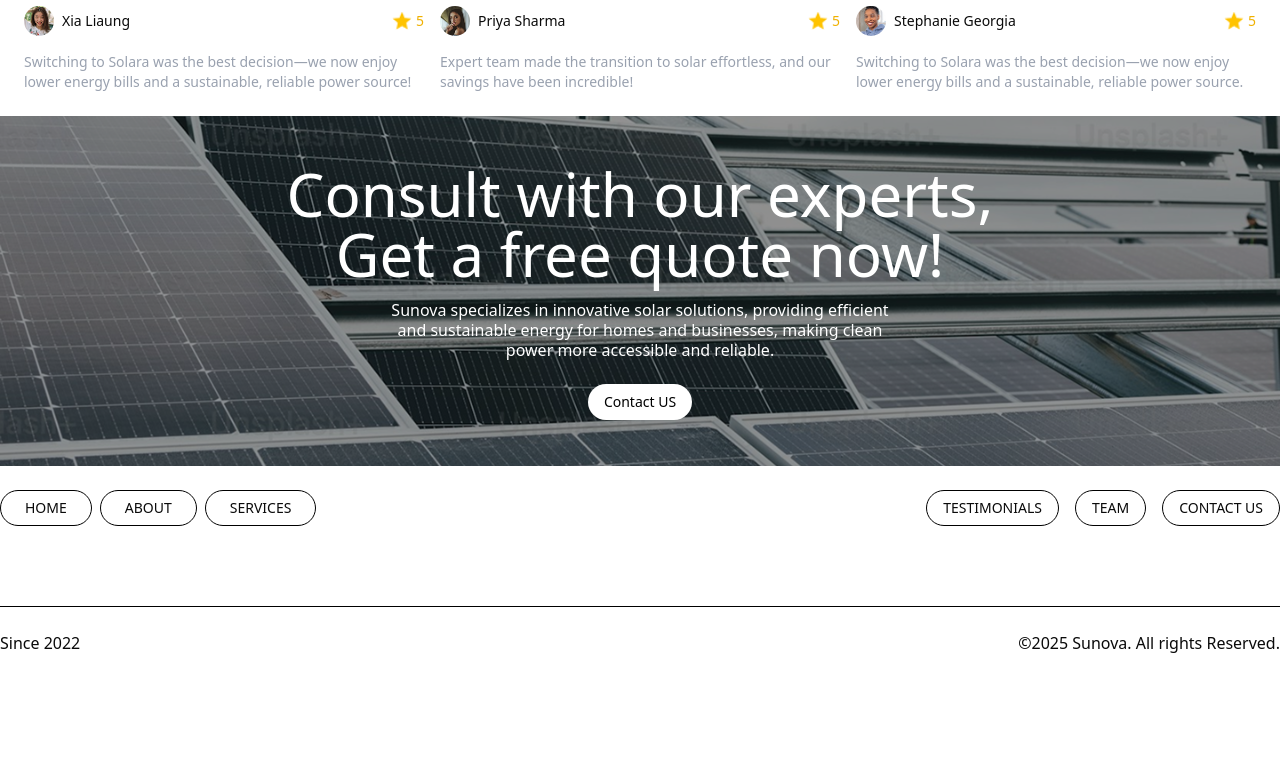
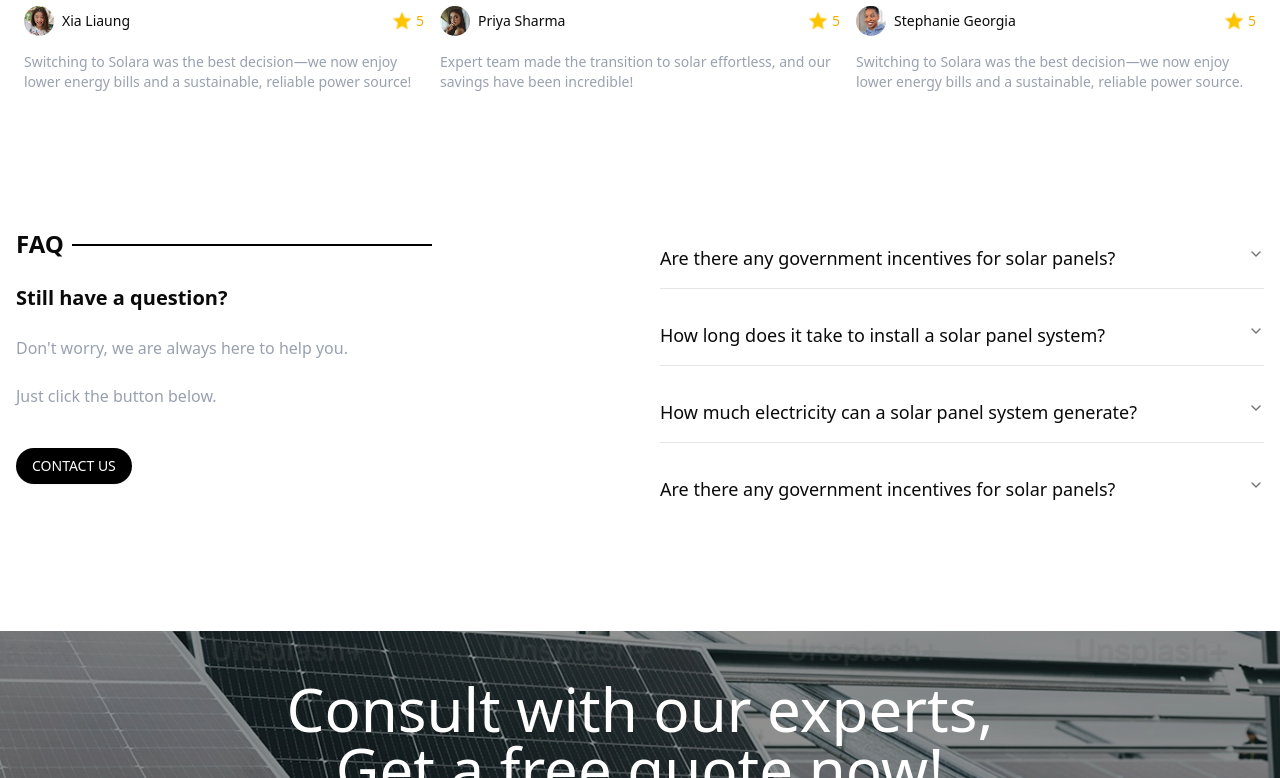
Before and after one commit to Kaveeshala/landing-page2, a Next.js app: page / in a window 1280 px wide. Shown: the part 4762-5540 px from the top of the page. Before the commit the page ends 5417 px from the top, so only its background shows below. Built offline with nearby package versions, Linux system fonts and the light colour scheme.

Commit message:
create FAQ section

```diff
--- /dev/null
+++ b/app/components/FaQSection.jsx
@@ -0,0 +1,67 @@
+import { Accordion, AccordionItem, AccordionTrigger, AccordionContent } from "@/components/ui/accordion";
+import { Button } from "@/components/ui/button";
+
+export default function FaQSection() {
+  return (
+    <div className="max-w-7xl mx-auto mt-28 px-4">
+      <div className="grid grid-cols-1 md:grid-cols-2 gap-10 items-start">
+        {/* Left Column */}
+        <div className="space-y-6">
+          <div className="flex flex-cols gap-2">
+            <h1 className="text-2xl font-bold">FAQ</h1>
+            <div className="w-90 h-0.5 bg-black mt-4"></div>
+          </div>
+          <h2 className="text-xl font-semibold">Still have a question?</h2>
+          <p className="text-gray-400">Don't worry, we are always here to help you.</p>
+          <p className="text-gray-400">Just click the button below.</p>
+          <Button className="bg-black text-white rounded-full mt-4">CONTACT US</Button>
+        </div>
+
+        {/* Right Column - FAQ Accordion */}
+        <div>
+          <Accordion type="single" collapsible className="space-y-4">
+            <AccordionItem value="q1">
+              <AccordionTrigger className="text-lg font-medium">
+                Are there any government incentives for solar panels?
+              </AccordionTrigger>
+              <AccordionContent>
+                Yes, many governments offer tax credits, rebates, and other incentives to encourage solar adoption.
+                Check with local authorities to learn about available benefits in your area.
+              </AccordionContent>
+            </AccordionItem>
+
+            <AccordionItem value="q2">
+              <AccordionTrigger className="text-lg font-medium">
+                How long does it take to install a solar panel system?
+              </AccordionTrigger>
+              <AccordionContent>
+                The installation of a solar panel system typically takes **1 to 3 days**, depending on the system size
+                and site conditions.
+              </AccordionContent>
+            </AccordionItem>
+
+            <AccordionItem value="q3">
+              <AccordionTrigger className="text-lg font-medium">
+                How much electricity can a solar panel system generate?
+              </AccordionTrigger>
+              <AccordionContent>
+                The amount of electricity generated depends on factors such as panel efficiency, sunlight exposure,
+                and system size. A typical residential system can generate **300–600 kWh per month**.
+              </AccordionContent>
+            </AccordionItem>
+
+            <AccordionItem value="q4">
+              <AccordionTrigger className="text-lg font-medium">
+                Are there any government incentives for solar panels?
+              </AccordionTrigger>
+              <AccordionContent>
+                Yes, various federal and state programs offer incentives to reduce the cost of solar installation.
+                These may include tax credits, rebates, and net metering benefits.
+              </AccordionContent>
+            </AccordionItem>
+          </Accordion>
+        </div>
+      </div>
+    </div>
+  );
+}
--- a/app/components/Footer.jsx
+++ b/app/components/Footer.jsx
@@ -17,7 +17,7 @@ export default function Footer() {
   ];
 
   return (
-    <footer className="relative">
+    <footer className="relative mt-28">
       <div className="w-full h-[350px] overflow-hidden relative">
         <Image
           src={footer}
--- a/app/globals.css
+++ b/app/globals.css
@@ -124,3 +124,24 @@
     @apply bg-background text-foreground;
   }
 }
+
+/* In globals.css or styles.css */
+@layer components {
+  .accordion-trigger-icon {
+    display: inline-flex;
+    align-items: center;
+    justify-content: center;
+    font-size: 1.25rem;
+    cursor: pointer;
+  }
+
+  .accordion-trigger-icon.closed::after {
+    content: "+";
+    font-size: 1.5rem;
+  }
+
+  .accordion-trigger-icon.opened::after {
+    content: "-";
+    font-size: 1.5rem;
+  }
+}
--- a/app/page.js
+++ b/app/page.js
@@ -5,6 +5,9 @@ import Services from "./components/Services";
 import FeatureSection from "./components/FeatureSection";
 import TableSection from "./components/TableSection";
 import HomeFilterSection from "./components/HomeFilterSection";
+import FaQSection from "./components/FaQSection";
+
+
 
 export default function Home() {
   return (
@@ -21,6 +24,8 @@ export default function Home() {
 
       <HomeFilterSection />
 
+      <FaQSection />
+
     </div>
   );
 }
--- /dev/null
+++ b/components/ui/accordion.jsx
@@ -0,0 +1,64 @@
+"use client"
+
+import * as React from "react"
+import * as AccordionPrimitive from "@radix-ui/react-accordion"
+import { ChevronDownIcon } from "lucide-react"
+
+import { cn } from "@/lib/utils"
+
+function Accordion({
+  ...props
+}) {
+  return <AccordionPrimitive.Root data-slot="accordion" {...props} />;
+}
+
+function AccordionItem({
+  className,
+  ...props
+}) {
+  return (
+    <AccordionPrimitive.Item
+      data-slot="accordion-item"
+      className={cn("border-b last:border-b-0", className)}
+      {...props} />
+  );
+}
+
+function AccordionTrigger({
+  className,
+  children,
+  ...props
+}) {
+  return (
+    <AccordionPrimitive.Header className="flex">
+      <AccordionPrimitive.Trigger
+        data-slot="accordion-trigger"
+        className={cn(
+          "focus-visible:border-ring focus-visible:ring-ring/50 flex flex-1 items-start justify-between gap-4 rounded-md py-4 text-left text-sm font-medium transition-all outline-none hover:underline focus-visible:ring-[3px] disabled:pointer-events-none disabled:opacity-50 [&[data-state=open]>svg]:rotate-180",
+          className
+        )}
+        {...props}>
+        {children}
+        <ChevronDownIcon
+          className="text-muted-foreground pointer-events-none size-4 shrink-0 translate-y-0.5 transition-transform duration-200" />
+      </AccordionPrimitive.Trigger>
+    </AccordionPrimitive.Header>
+  );
+}
+
+function AccordionContent({
+  className,
+  children,
+  ...props
+}) {
+  return (
+    <AccordionPrimitive.Content
+      data-slot="accordion-content"
+      className="data-[state=closed]:animate-accordion-up data-[state=open]:animate-accordion-down overflow-hidden text-sm"
+      {...props}>
+      <div className={cn("pt-0 pb-4", className)}>{children}</div>
+    </AccordionPrimitive.Content>
+  );
+}
+
+export { Accordion, AccordionItem, AccordionTrigger, AccordionContent }
--- a/package.json
+++ b/package.json
@@ -10,6 +10,7 @@
   },
   "dependencies": {
     "@fontsource/roboto": "^5.2.5",
+    "@radix-ui/react-accordion": "^1.2.3",
     "@radix-ui/react-separator": "^1.1.2",
     "@radix-ui/react-slot": "^1.1.2",
     "class-variance-authority": "^0.7.1",
```
Also changed, not shown: 1 other file (tests, documents, lock files or other folders).
